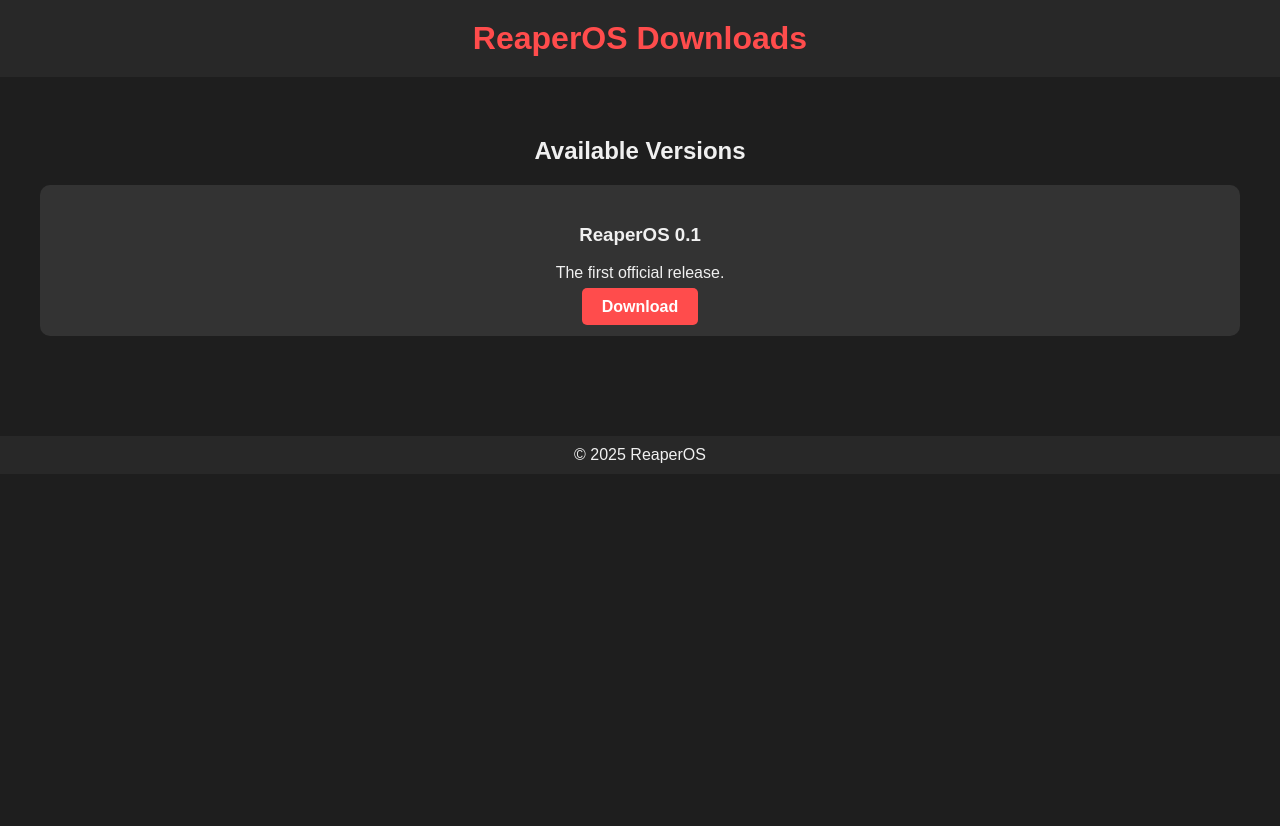
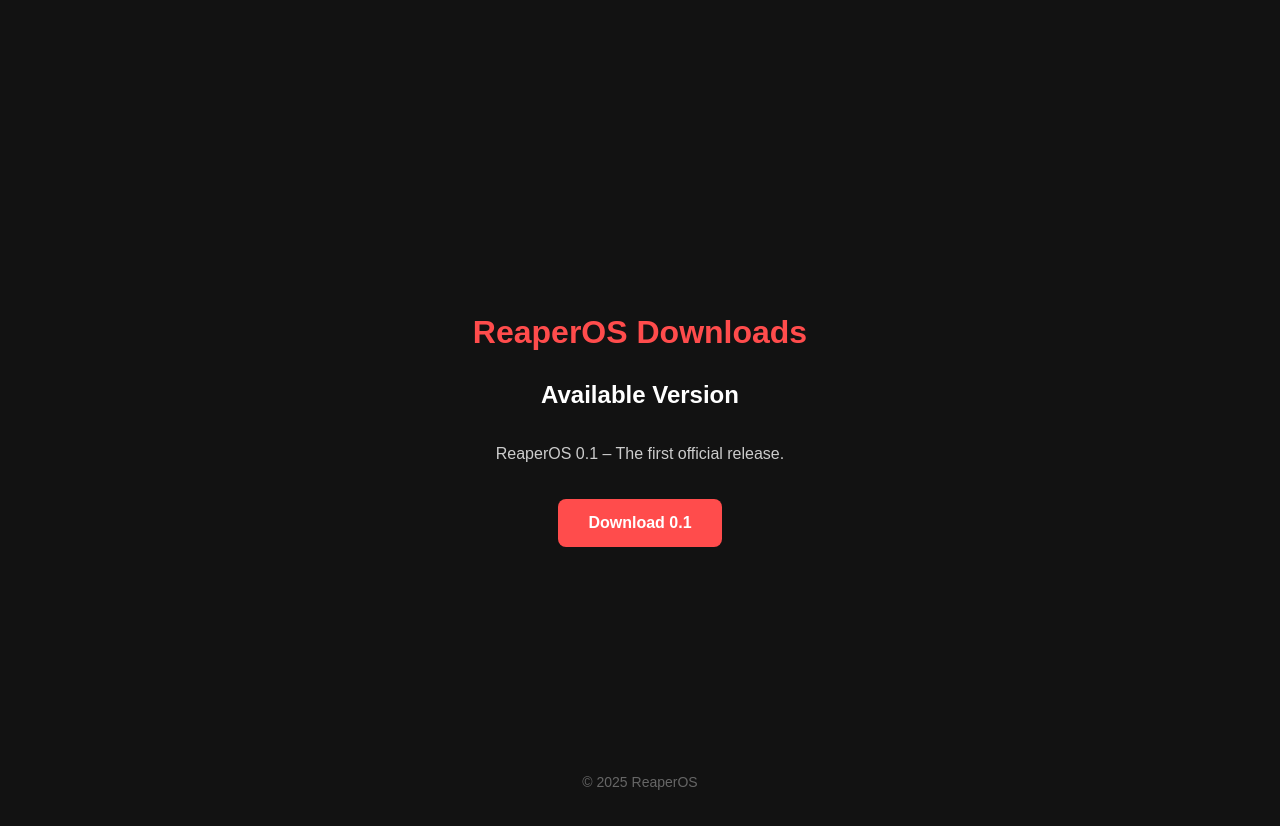
Before and after one commit to ReavexVoid/reaperos, a plain HTML site: page index.html in a window 1280 px wide. Before the commit the page ends 800 px from the top, so only its background shows below. Drawn offline with Linux system fonts and the light colour scheme.

Commit message:
Refactor index.html for improved layout and style

```diff
--- a/index.html
+++ b/index.html
@@ -5,86 +5,69 @@
     <meta name="viewport" content="width=device-width, initial-scale=1.0">
     <title>ReaperOS Downloads</title>
     <style>
+        /* Alap stílus */
         body {
             font-family: Arial, sans-serif;
-            background-color: #1e1e1e;
+            background-color: #121212;
             color: #f0f0f0;
+            display: flex;
+            flex-direction: column;
+            align-items: center;
+            justify-content: center;
+            height: 100vh;
             margin: 0;
-            padding: 0;
+            padding: 20px;
         }
-        header {
-            background-color: #282828;
-            padding: 20px;
+
+        h1 {
+            color: #ff4c4c;
+            margin-bottom: 10px;
+        }
+
+        h2 {
+            color: #ffffff;
+            margin-bottom: 20px;
+        }
+
+        p {
+            color: #cccccc;
+            max-width: 400px;
             text-align: center;
         }
-        header h1 {
-            margin: 0;
-            color: #ff4c4c;
-        }
-        main {
-            padding: 40px;
-            text-align: center;
-        }
-        .version-list {
-            list-style: none;
-            padding: 0;
-        }
-        .version-list li {
-            margin: 20px 0;
-            background-color: #333;
-            padding: 20px;
-            border-radius: 10px;
-        }
+
         .download-btn {
+            display: inline-block;
+            margin-top: 20px;
+            padding: 15px 30px;
             background-color: #ff4c4c;
             color: #fff;
-            padding: 10px 20px;
             text-decoration: none;
-            border-radius: 5px;
             font-weight: bold;
-            transition: background-color 0.3s;
+            border-radius: 8px;
+            transition: background-color 0.3s, transform 0.2s;
         }
+
         .download-btn:hover {
             background-color: #e04343;
+            transform: scale(1.05);
         }
+
         footer {
-            background-color: #282828;
-            padding: 10px;
-            text-align: center;
-            margin-top: 40px;
+            position: absolute;
+            bottom: 10px;
+            color: #666;
+            font-size: 14px;
         }
     </style>
 </head>
 <body>
-    <header>
-        <h1>ReaperOS Downloads</h1>
-    </header>
-    <main>
-        <h2>Available Versions</h2>
-        <ul id="versionList" class="version-list"></ul>
-    </main>
+    <h1>ReaperOS Downloads</h1>
+    <h2>Available Version</h2>
+    <p>ReaperOS 0.1 – The first official release.</p>
+    <a class="download-btn" href="0.1.zip" download>Download 0.1</a>
+
     <footer>
         &copy; 2025 ReaperOS
     </footer>
-
-    <script>
-        // List of downloadable files
-        const downloads = [
-            { version: "0.1", file: "downloads/ReaperOS-0.1.zip", description: "The first official release." }
-            // Add new versions here
-        ];
-
-        const versionList = document.getElementById("versionList");
-
-        downloads.forEach(item => {
-            const li = document.createElement("li");
-            li.innerHTML = `
-                <h3>ReaperOS ${item.version}</h3>
-                <p>${item.description}</p>
-                <a class="download-btn" href="${item.file}" download>Download</a>
-            `;
-            versionList.appendChild(li);
-        });
-    </script>
 </body>
 </html>
```
